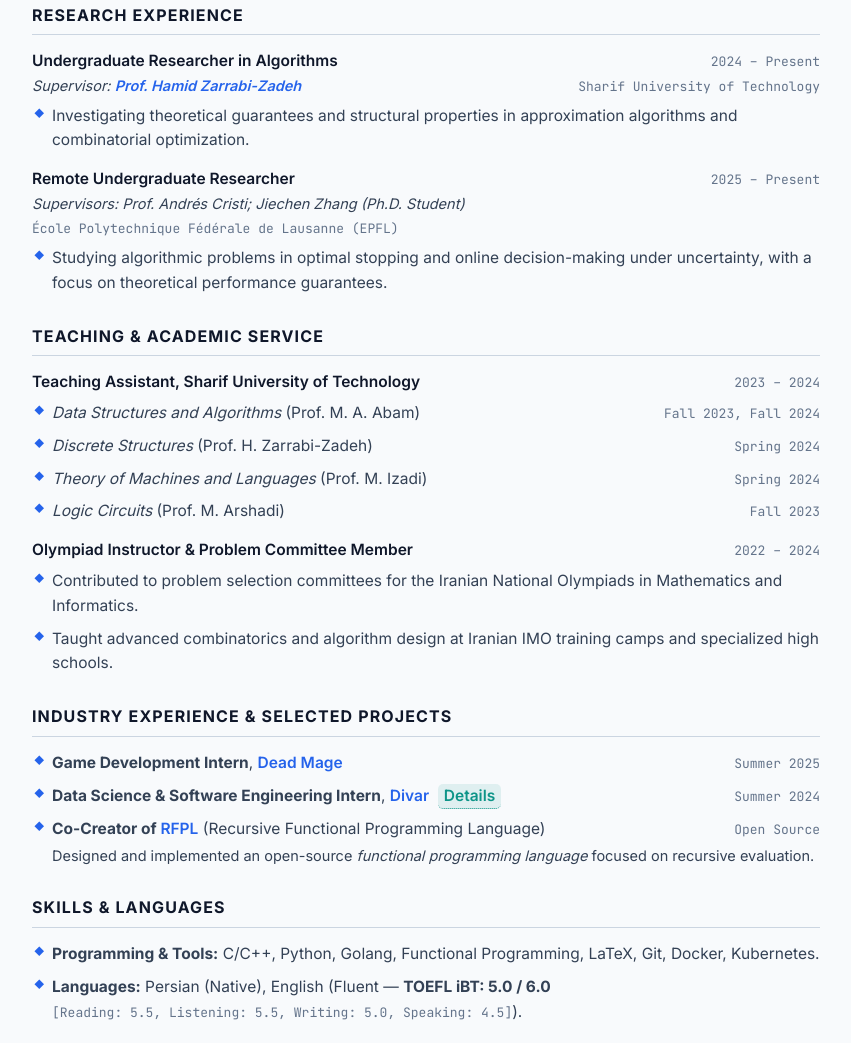
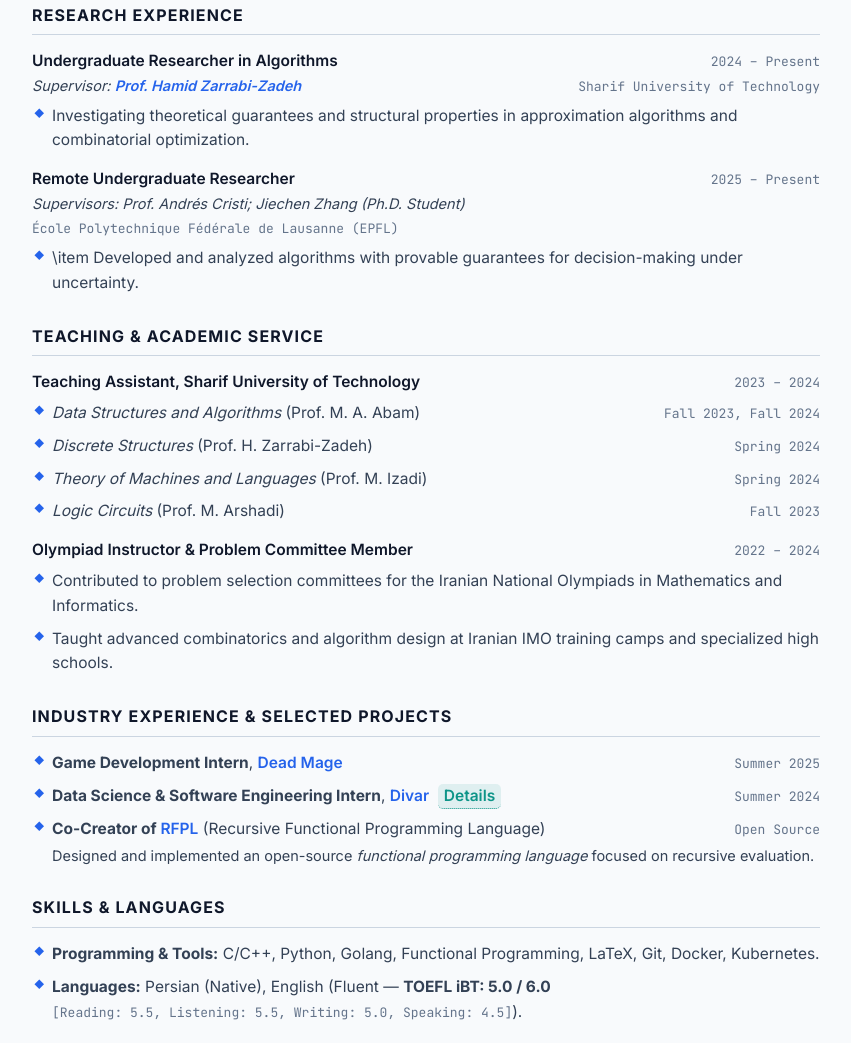
Before and after one commit to AMBandariM/AMBandariM.github.io, a plain HTML site: page cv/index.html in a window 1280 px wide. Shown: the part 963-2006 px from the top of the page, without its empty margins (374-1225 px from the left). Drawn offline with Linux system fonts and the light colour scheme.

Commit message:
dont even ask

```diff
--- a/cv/index.html
+++ b/cv/index.html
@@ -1170,7 +1170,7 @@
             <span class="entry-meta">École Polytechnique Fédérale de Lausanne (EPFL)</span>
           </div>
           <ul class="diamond-list">
-            <li>Studying algorithmic problems in optimal stopping and online decision-making under uncertainty, with a focus on theoretical performance guarantees.</li>
+            <li>\item Developed and analyzed algorithms with provable guarantees for decision-making under uncertainty.</li>
           </ul>
         </div>
       </section>
```
